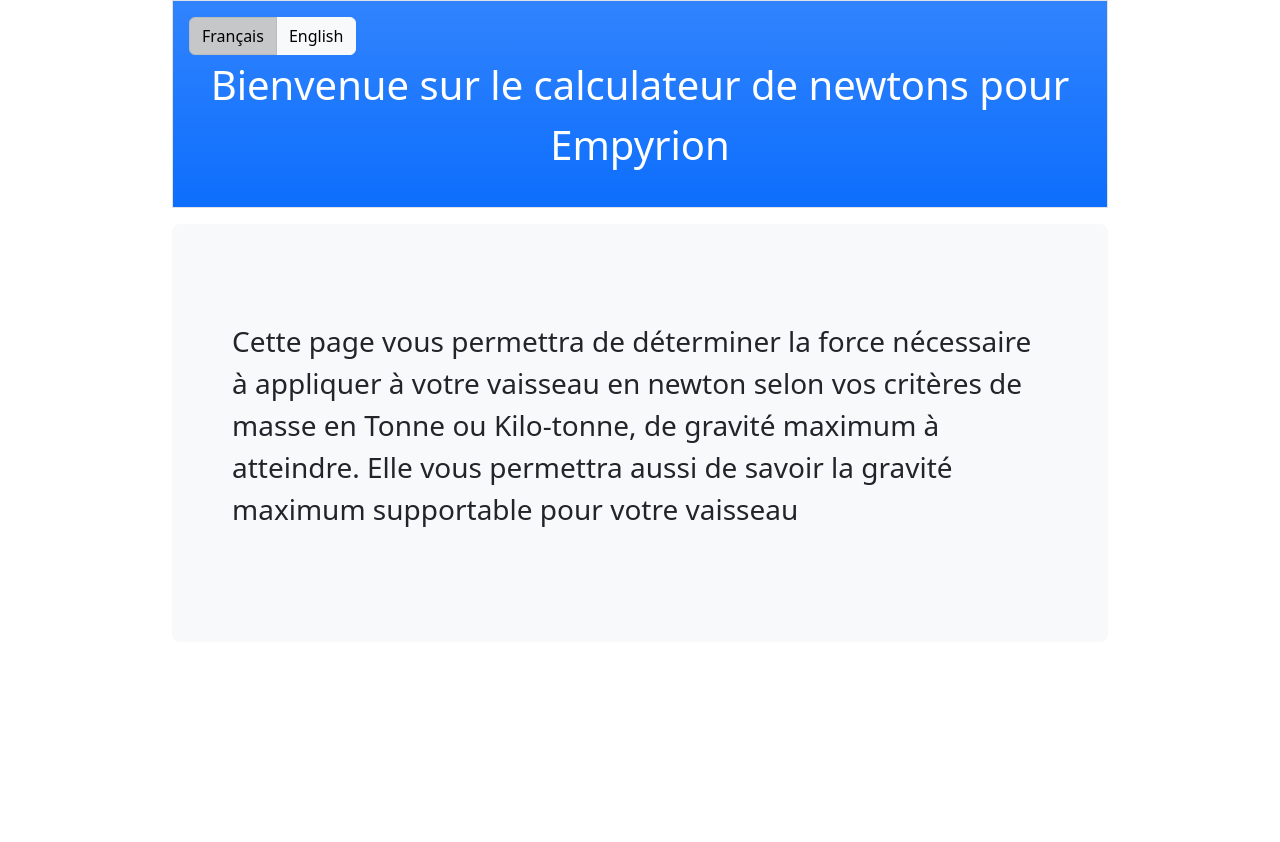
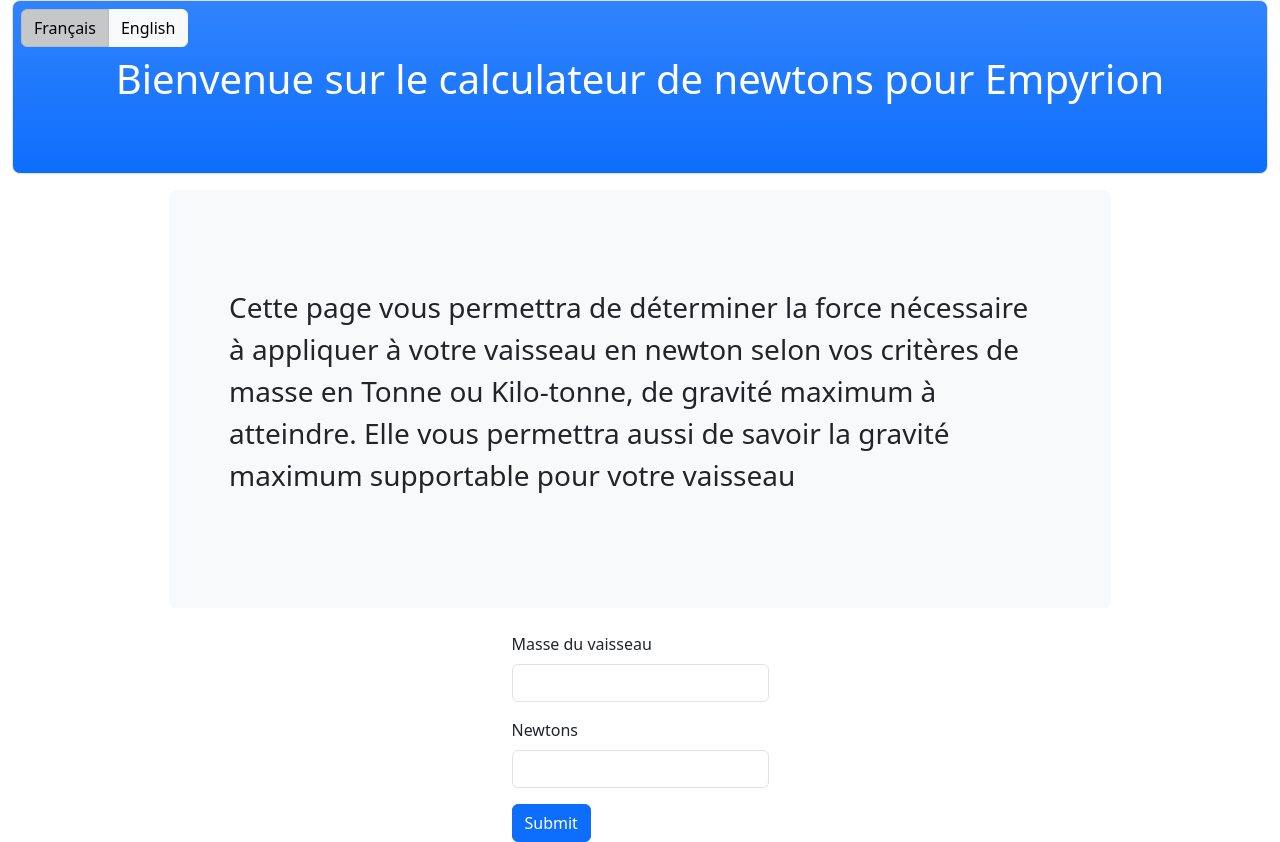
Before and after one commit to NicolasDuquesne2/newton-calculator, a React (Create React App) app: page / in a window 1280 px wide. Before the commit the page ends 800 px from the top, so only its background shows below. Built offline with nearby package versions, Linux system fonts and the light colour scheme.

Commit message:
add form

```diff
--- a/src/App.js
+++ b/src/App.js
@@ -1,11 +1,17 @@
-import ButtonGroup from 'react-bootstrap/ButtonGroup';
-import ToggleButton from 'react-bootstrap/ToggleButton';
-import { useState } from 'react';
+import { useState, useRef, useEffect } from 'react'
+import ButtonGroup from 'react-bootstrap/ButtonGroup'
+import ToggleButton from 'react-bootstrap/ToggleButton'
+import Button from 'react-bootstrap/Button'
+import Form  from 'react-bootstrap/Form'
 import { texts } from './params/params'
 
 function App() {
 
   const [radioValue, setRadioValue] = useState('1');
+  const [formDatas, setFormDatas] = useState({})
+  const massInput = useRef(null)
+  const newtonInput = useRef(null)
+
   let title = ""
   let describ = ""
 
@@ -16,10 +22,22 @@
   radioValue === '1'? title = texts.home.french.title: title = texts.home.english.title
   radioValue === '1'? describ = texts.home.french.description: describ = texts.home.english.description
 
+
+  function onFormVal() {
+    const massNumeric = Number(massInput.current.value)
+    const newtonNumeric = Number(newtonInput.current.value)
+
+    if( !isNaN(massNumeric) && !isNaN(newtonNumeric)) {
+      setFormDatas({mass:massNumeric, newton:newtonNumeric})
+    }
+  }
+
+  console.log(formDatas)
+
   return (
-    <div className="App container-fluid w-75">
-      <header className="p-3 mb-3 bg-primary bg-gradient border">
-        <ButtonGroup aria-label="Language select">
+    <div className="App container-fluid d-flex flex-column align-items-center">
+      <header className="p-5 mb-3 bg-primary bg-gradient border position-relative rounded-3 w-100">
+        <ButtonGroup className='position-absolute top-0 start-0 m-2' aria-label="Language select">
         {radioButtons.map((radio, idx) => (
           <ToggleButton
             key={`toggle-${idx}`}
@@ -37,11 +55,26 @@
         </ButtonGroup>
         <p className="text-white text-center fs-1">{title}</p>
       </header>
-      <div className='p-5 mb-4 bg-light rounded-3'>
+      <div className='p-5 mb-4 bg-light rounded-3 w-75'>
         <div className='container-fluid py-5'>
           <p className='fs-3'>{describ}</p>
         </div>
       </div>
+      <Form>
+      <Form.Group className="mb-3" controlId="massInput">
+        <Form.Label>Masse du vaisseau</Form.Label>
+        <Form.Control type="number" ref={massInput}/>
+      </Form.Group>
+
+      <Form.Group className="mb-3" controlId="newtonInput">
+        <Form.Label>Newtons</Form.Label>
+        <Form.Control type="number" ref={newtonInput}/>
+      </Form.Group>
+
+      <Button variant="primary" type="button" onClick={() => onFormVal()}>
+        Submit
+      </Button>
+    </Form>
     </div>
 
   );
```
